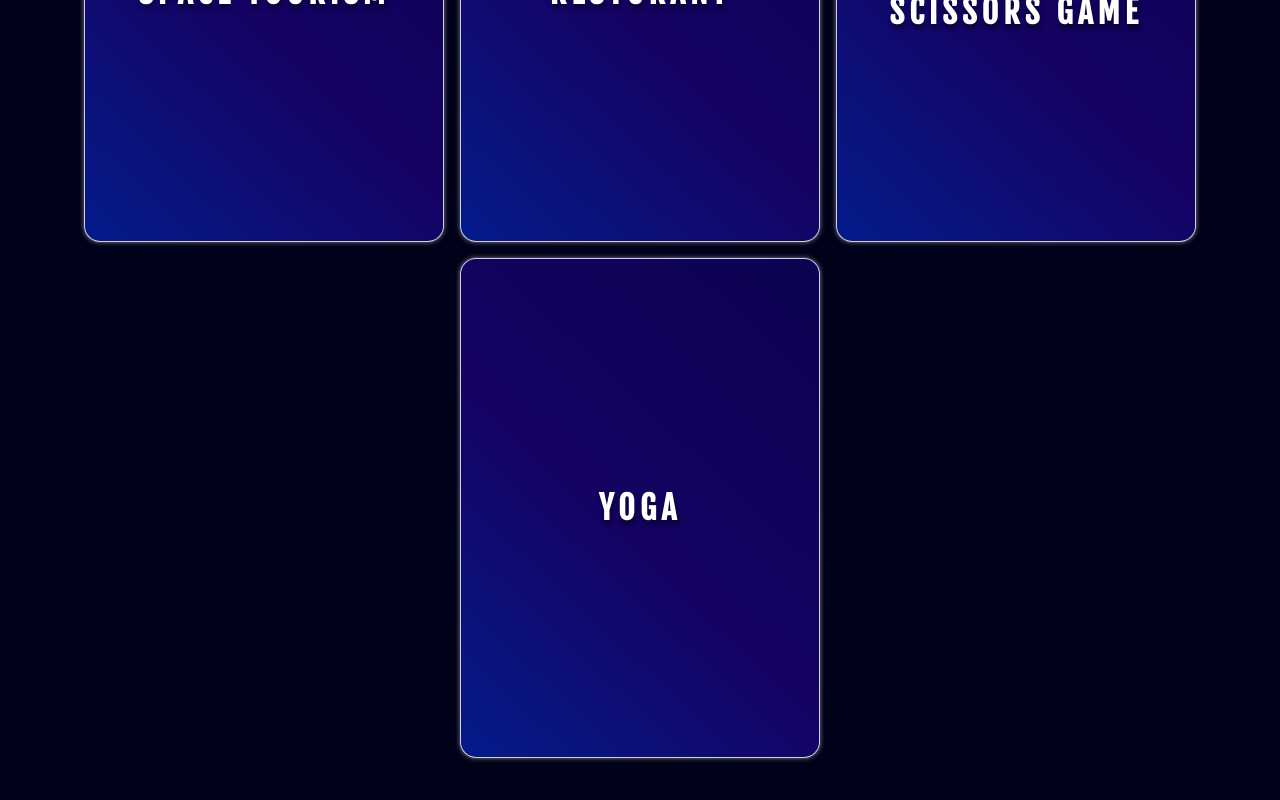
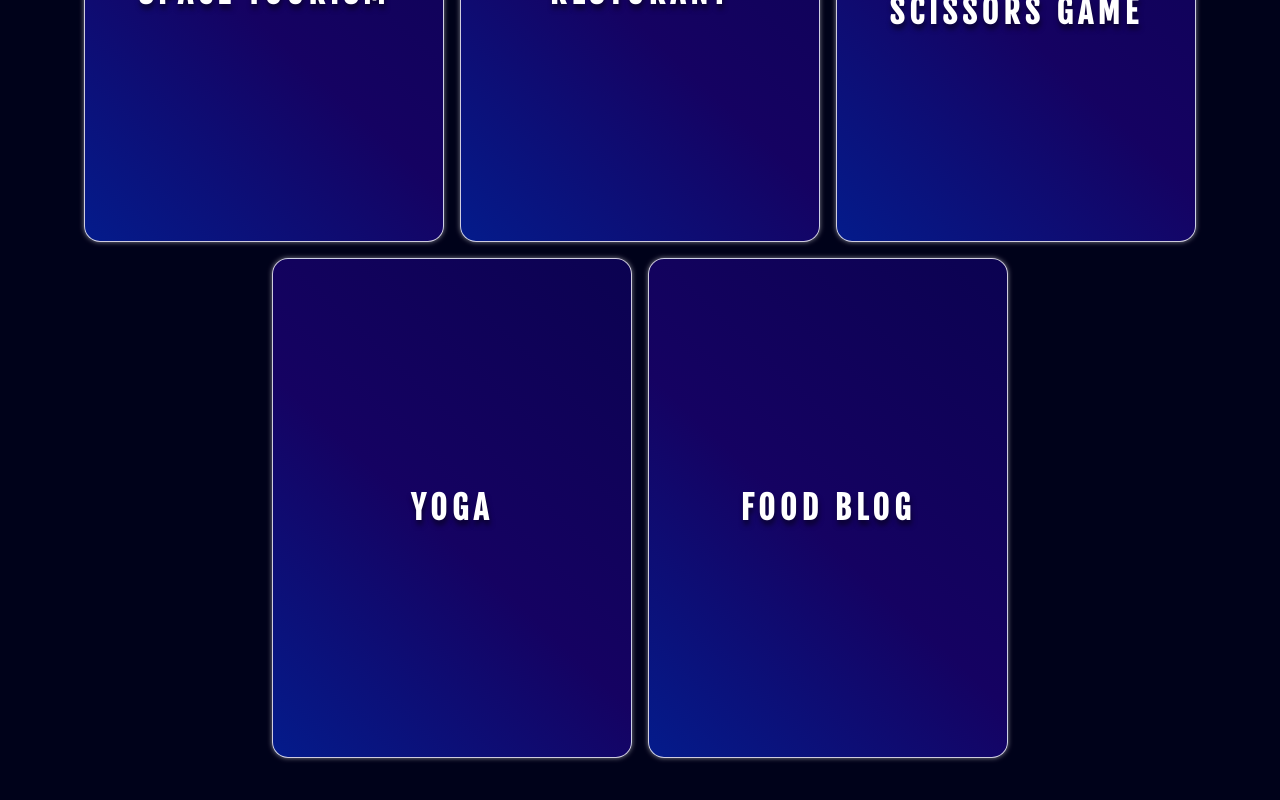
Before and after one commit to Ameerusa86/Portfolio2023, a React (Create React App) app: page /projects in a window 1280 px wide. Shown: the part 1027-1827 px from the top of the page. Built offline with nearby package versions, Linux system fonts and the light colour scheme; a web font is replaced by a local one.

Commit message:
updating the projects DB

```diff
--- a/src/data/ProjectsData.js
+++ b/src/data/ProjectsData.js
@@ -52,13 +52,13 @@ export const ProjectsData = [
     site: "//yoga-html-css-js.netlify.app/#",
     images: "/images/projects/yoga.png",
   },
-  // {
-  //   title: "Megapod",
-  //   desc: "A site hosting podcasts",
-  //   tech: ["React.js", "Styled-Components", "Css"],
-  //   gitlink: "//www.github.com/Pappyjay23/megapod",
-  //   site: "//megapod-vp.netlify.app",
-  // },
+  {
+    title: "Food Blog",
+    desc: "Food Blog website using React JS",
+    tech: ["React.js", "Bootstrap", "CSS"],
+    gitlink: "//github.com/Ameerusa86/Food-Blog.git",
+    site: "//food-blog2023.netlify.app/",
+  },
   // {
   //   title: "Lux Fitness",
   //   desc: "A web app depicting a gym, it's features and plans",
```
